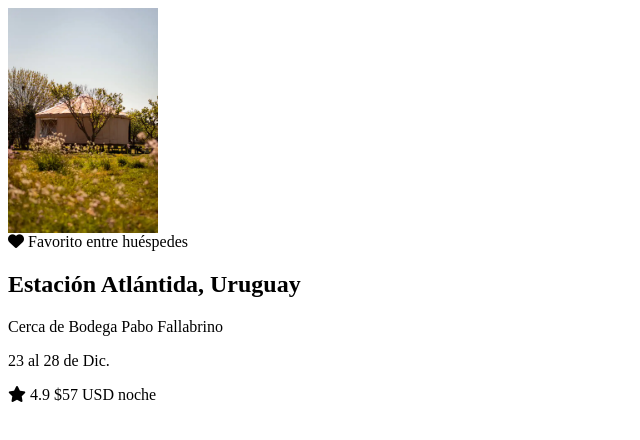
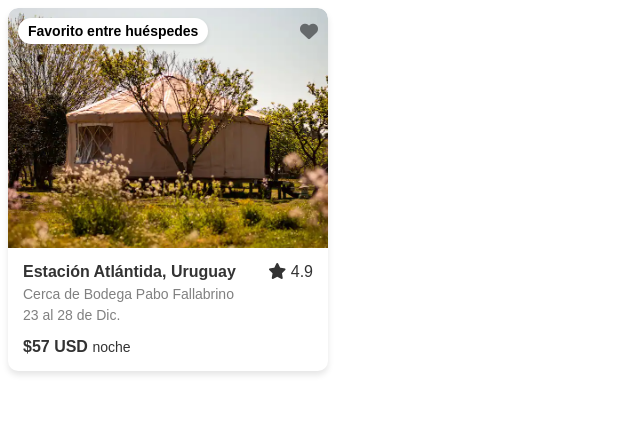
Before and after one commit to LydiaGar/card-airbnb, a plain HTML site: page index.html in a window 1280 px wide. Shown: the whole page, without its empty margins (0-640 px from the left). Drawn offline with Linux system fonts and the light colour scheme.

Commit message:
cambios en estructura html + añadir los estilos

```diff
--- a/index.html
+++ b/index.html
@@ -7,23 +7,26 @@
     <link rel="stylesheet" href="styles.css">
 </head>
 <body>
-    <div>
-        <div>
-            <img style="width: 150px;" src="house-airbnb.png" alt="Casa en Uruguay">
-            <div>
-                <i class="fas fa-heart"></i> Favorito entre huéspedes
+    <div class="card__container">
+        <div class="card__img-container">
+            <img src="house-airbnb.png" alt="Casa en Uruguay">
+            <div class="card__favorite-container">
+                <div class="card__favorite-text">Favorito entre huéspedes</div>
+                <i class="fas fa-heart"></i>
             </div>
         </div>
-        <div>
-            <h2>Estación Atlántida, Uruguay</h2>
-            <p>Cerca de Bodega Pabo Fallabrino</p>
-            <p>23 al 28 de Dic.</p>
-            <div>
-                <span>
-                    <i class="fas fa-star"></i> 4.9
-                </span>
-                <span>$57 USD <span>noche</span></span>
+        <div class="card__content">
+            <div class="card__title-rating">
+                <h2>Estación Atlántida, Uruguay</h2>
+                <div class="rating">
+                  <i class="fas fa-star"></i> 4.9
+                </div>
             </div>
+            <p class="card__subtitle">Cerca de Bodega Pabo Fallabrino</p>
+            <p class="card__date">23 al 28 de Dic.</p>
+            <div class="card__price-rating">
+                <span class="price">$57 USD <span class="per-night">noche</span></span>
+              </div>
         </div>
     </div>
 </body>
--- a/styles.css
+++ b/styles.css
@@ -0,0 +1,115 @@
+/** RESETS **/
+* {
+    padding: 0;
+    box-sizing: border-box;
+}
+/** FIN RESETS **/
+
+body{
+    font-family: Arial, sans-serif;
+    background-color: #fff;
+}
+
+.card__container{
+    width: 100%;
+    max-width: 320px;
+    background-color: #fff;
+    border-radius: 10px;
+    overflow: hidden;
+    box-shadow: 0 4px 6px rgba(0, 0, 0, 0.1);
+}
+
+.card__img-container{
+    position: relative;
+    width: 100%;
+    height: 240px;
+}
+
+.card__img-container img{
+    width: 100%;
+    height: 100%;
+    object-fit: cover;
+    border-radius: 10px 10px 0 0;
+}
+
+.card__favorite-container{
+    width: calc(100% - 20px);
+    position: absolute;
+    top: 10px;
+    left: 10px;
+    display: flex;
+    justify-content: space-between;
+    align-items: center;
+}
+
+.card__favorite-text{
+    background: #fff;
+    color: #000;
+    font-size: 14px;
+    font-weight: 600;
+    padding: 5px 10px;
+    border-radius: 20px;
+    box-shadow: 0 2px 4px rgba(0, 0, 0, 0.1);
+}
+
+.card__favorite-container i{
+    color: #65696B;
+    font-size: 18px;
+}
+
+.card__content{
+    padding: 15px;
+}
+
+.card__title-rating{
+    display: flex;
+    justify-content: space-between;
+    align-items: center;
+    margin-bottom: 5px;
+}
+
+.card__title-rating h2{
+    font-size: 16px;
+    color: #333;
+    margin: 0;
+}
+
+.rating{
+    font-size: 16px;
+    color: #333;
+    white-space: nowrap;
+}
+
+.rating i{
+    color: #333;
+}
+
+.card__subtitle{
+    color: grey;
+    font-size: 14px;
+    margin: 0 0 5px;
+}
+
+.card__date{
+    color: grey;
+    font-size: 14px;
+    margin: 0 0 15px;
+}
+
+.card__price-rating{
+    display: flex;
+    justify-content: space-between;
+    align-items: center;
+}
+
+.price {
+    color: #333;
+    font-size: 16px;
+    font-weight: bold;
+  }
+
+.per-night {
+    font-weight: normal;
+    font-size: 14px;
+    color: #333;
+}
```
